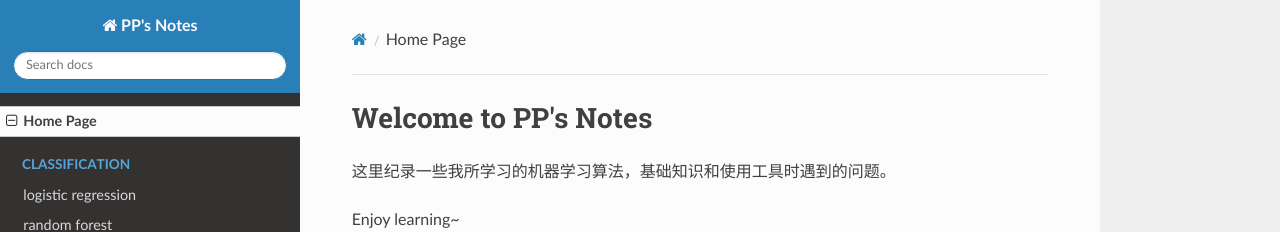
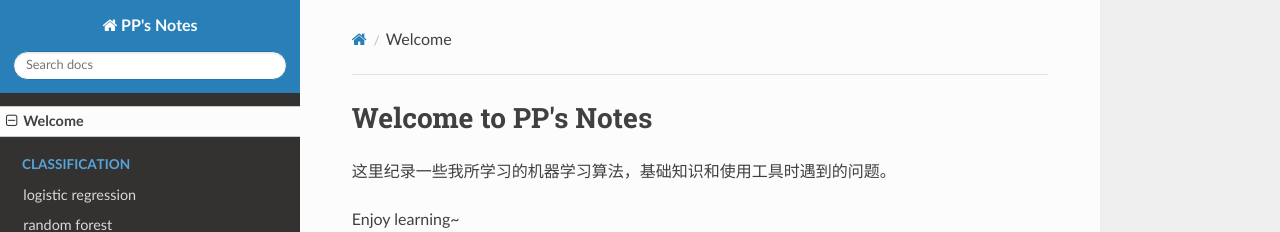
Before and after one commit to NobodyKnowsPP/pp-blog, an MkDocs documentation site: the page built from docs/index.md, in a window 1280 px wide. Shown: the top 232 px of the page. Built offline with MkDocs 1.6.1, drawn with Linux system fonts in a browser that asks for light colours; nearby versions of some CDN libraries; old or Windows-style settings are respelled for this version of MkDocs.

Commit message:
revise welcome pages

```diff
--- a/mkdocs.yml
+++ b/mkdocs.yml
@@ -2,7 +2,7 @@
 theme: readthedocs
 docs_dir: docs
 pages:
-- Home Page: index.md
+- Welcome: index.md
 - Classification:
     - logistic regression: Classification/logistic_regression.md
     - random forest: Classification/random_forest.md
```
